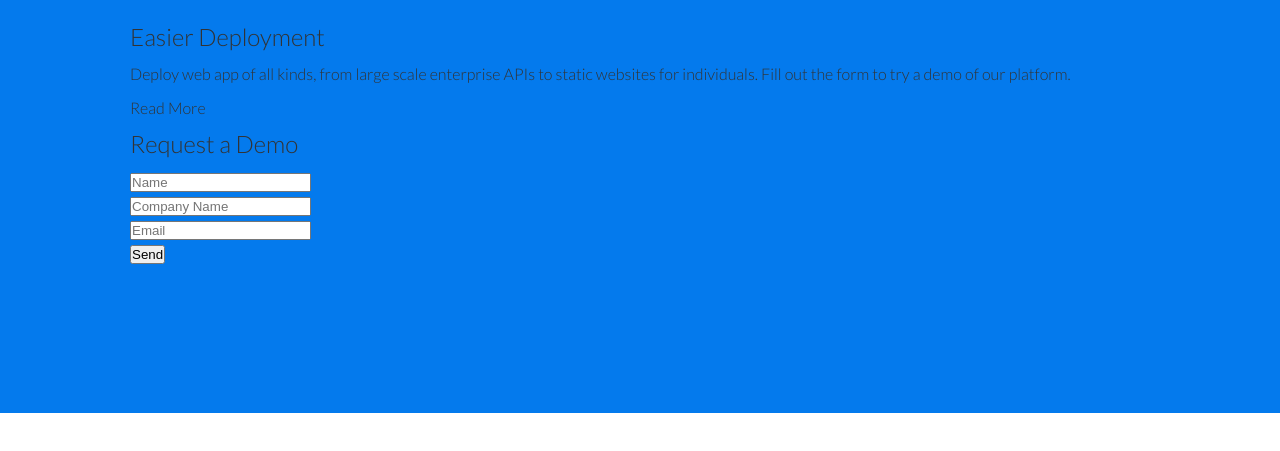
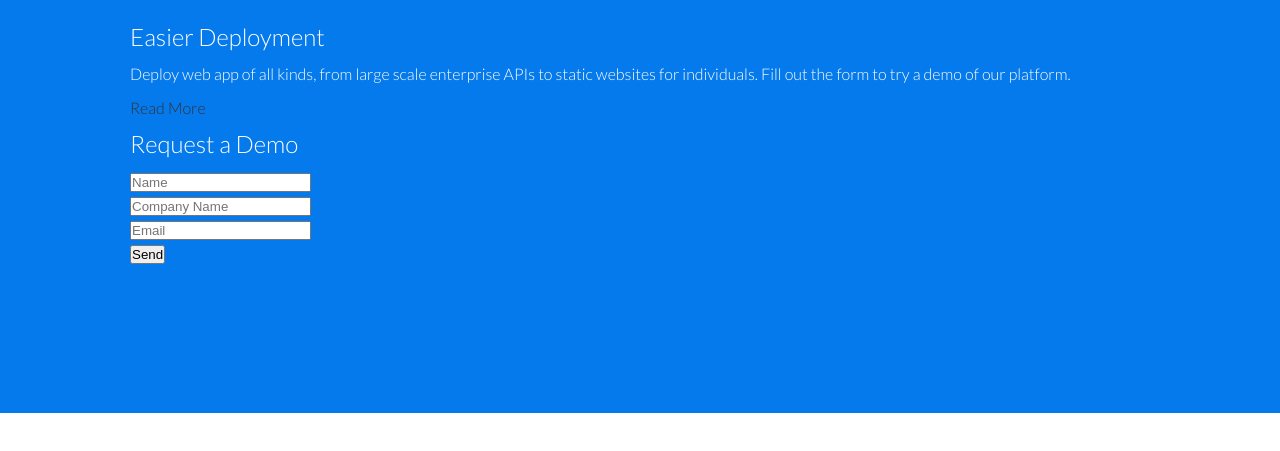
Before and after one commit to nimely111/Samruki, a plain HTML site: page index.html in a window 1280 px wide. Shown: the part 57-508 px from the top of the page. Drawn offline with Linux system fonts and the light colour scheme; a web font is replaced by a local one.

Commit message:
apply colorof  white to showcase class and, set it psition to relative

```diff
--- a/style.css
+++ b/style.css
@@ -65,6 +65,8 @@ img{
 .showcase{
     background-color: var(--primary-color);
     height: 400px;
+    color: #fff;
+    position: relative;
 }
 
 /* Utilities */
```
